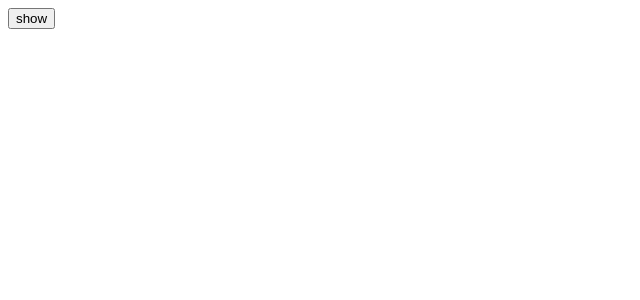
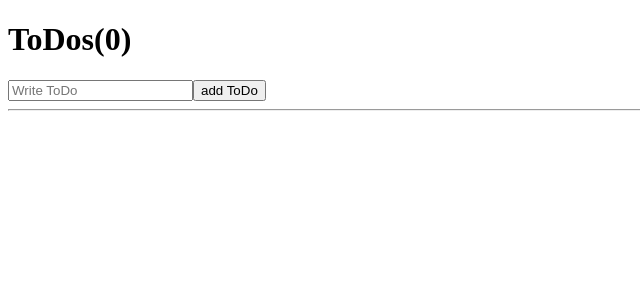
Before and after one commit to hozzijeong/react-for-beginners, a React (Create React App) app: page / in a window 1280 px wide. Shown: the top 300 px of the page, without its empty margins (0-640 px from the left). Built offline with nearby package versions, Linux system fonts and the light colour scheme.

Commit message:
Feat: ToDoList

```diff
--- a/src/App.js
+++ b/src/App.js
@@ -1,26 +1,34 @@
-import { useState, useEffect } from "react";
-
-function Hello() {
-    useEffect(() => {
-        console.log("created!");
-        return () => console.log("destroyed!");
-    }, []);
-    return <h1>HelloWorld!</h1>;
-}
-
-/**
- *  clear up function
-    component가 없어지거나 사라질 때 따로 뭔가를 실행시키는 함수
-    해당 함수를 통해 언제 create 되고  destroyed 되는지 확인할 수 있음.
- */
+import { useState } from "react";
 
 function App() {
-    const [show, setShow] = useState(0);
-    const onClick = () => setShow((cur) => !cur);
+    const EMPTY = "";
+    const [toDo, setToDo] = useState("");
+    const [toDos, setToDos] = useState([]);
+    const onChange = (e) => setToDo(e.target.value);
+    const onSubmit = (e) => {
+        e.preventDefault();
+        if (toDo === EMPTY) return;
+        setToDos((cur) => [toDo, ...cur]);
+        setToDo(EMPTY);
+    };
     return (
         <div>
-            {show ? <Hello /> : null}
-            <button onClick={onClick}>{show ? "disappear" : "show"}</button>
+            <h1>ToDos({toDos.length})</h1>
+            <form onSubmit={onSubmit}>
+                <input
+                    type="text"
+                    value={toDo}
+                    onChange={onChange}
+                    placeholder="Write ToDo"
+                />
+                <button>add ToDo</button>
+            </form>
+            <hr />
+            <ul>
+                {toDos.map((element, idx) => (
+                    <li key={idx}>{element}</li>
+                ))}
+            </ul>
         </div>
     );
 }
```
